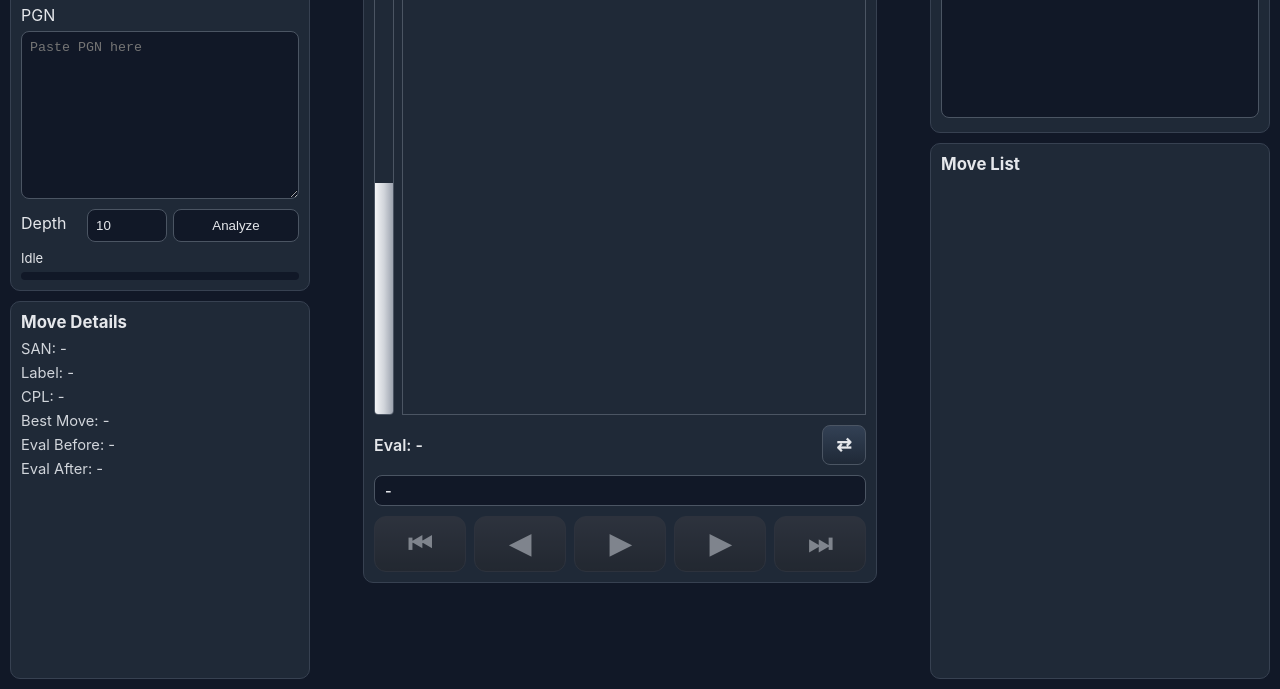
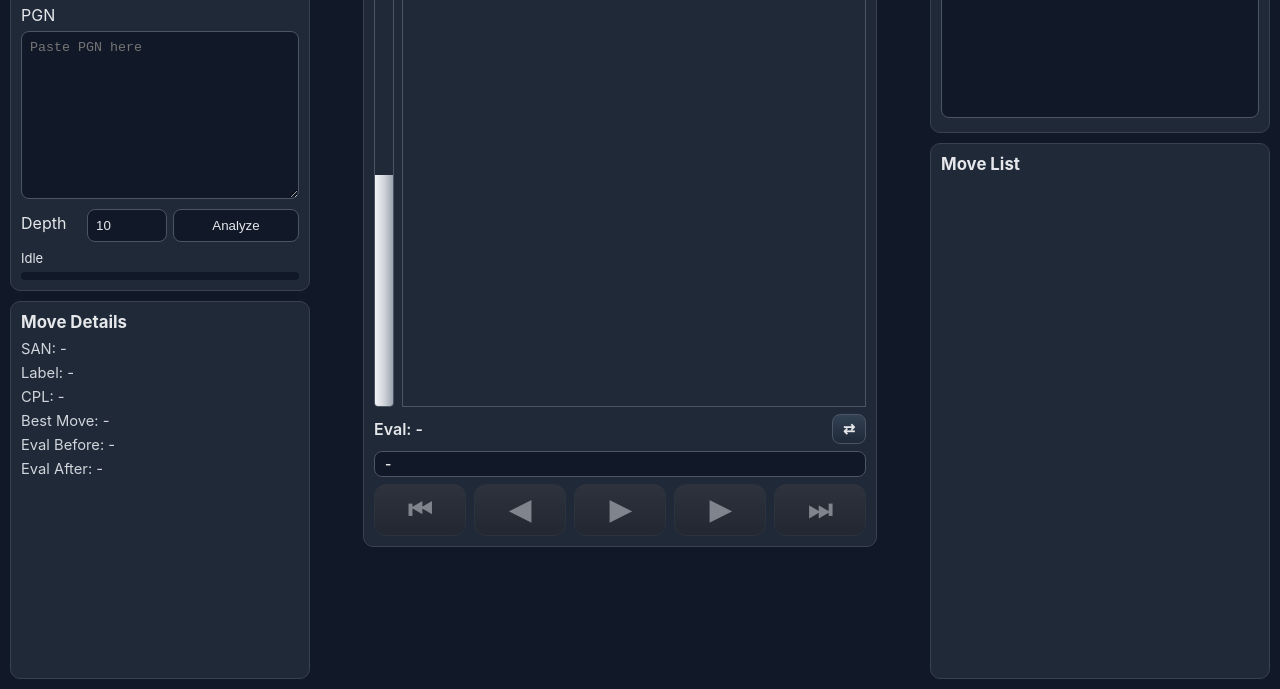
Before and after one commit to SiarheiSvila/ChessAnalyzer, a website: page public/index.html in a window 1280 px wide. Shown: the part 111-800 px from the top of the page. Drawn offline with Linux system fonts and the light colour scheme.

Commit message:
fix ui layout

```diff
--- a/public/styles.css
+++ b/public/styles.css
@@ -71,19 +71,19 @@ body {
   max-width: calc(var(--board-cluster-size) + (var(--panel-pad) * 2) + 2px);
   display: flex;
   flex-direction: column;
-  gap: 10px;
+  gap: 7px;
   align-items: center;
 }
 
 .board-player {
   width: var(--board-cluster-size);
   max-width: 100%;
-  padding: 6px 10px;
+  padding: 4px 10px;
   border: 1px solid #4b5563;
   border-radius: 8px;
   background: #111827;
   color: #e5e7eb;
-  font-size: 0.9rem;
+  font-size: 0.86rem;
   font-weight: 600;
   text-align: left;
   white-space: nowrap;
@@ -102,15 +102,15 @@ body {
 
 .flip-board-btn {
   width: auto;
-  min-width: 44px;
-  height: 40px;
-  padding: 0 10px;
+  min-width: 34px;
+  height: 30px;
+  padding: 0 8px;
   border-radius: 8px;
   border: 1px solid #4b5563;
   background: linear-gradient(180deg, #334155 0%, #1f2937 100%);
   color: #e5e7eb;
   font-weight: 700;
-  font-size: 1.15rem;
+  font-size: 0.9rem;
   line-height: 1;
   cursor: pointer;
 }
@@ -235,7 +235,7 @@ button {
 
 .controls .nav-btn {
   width: 100%;
-  height: 56px;
+  height: 52px;
   border-radius: 12px;
   border: 1px solid #3f3f46;
   background: linear-gradient(180deg, #3f3f46 0%, #27272a 100%);
```
